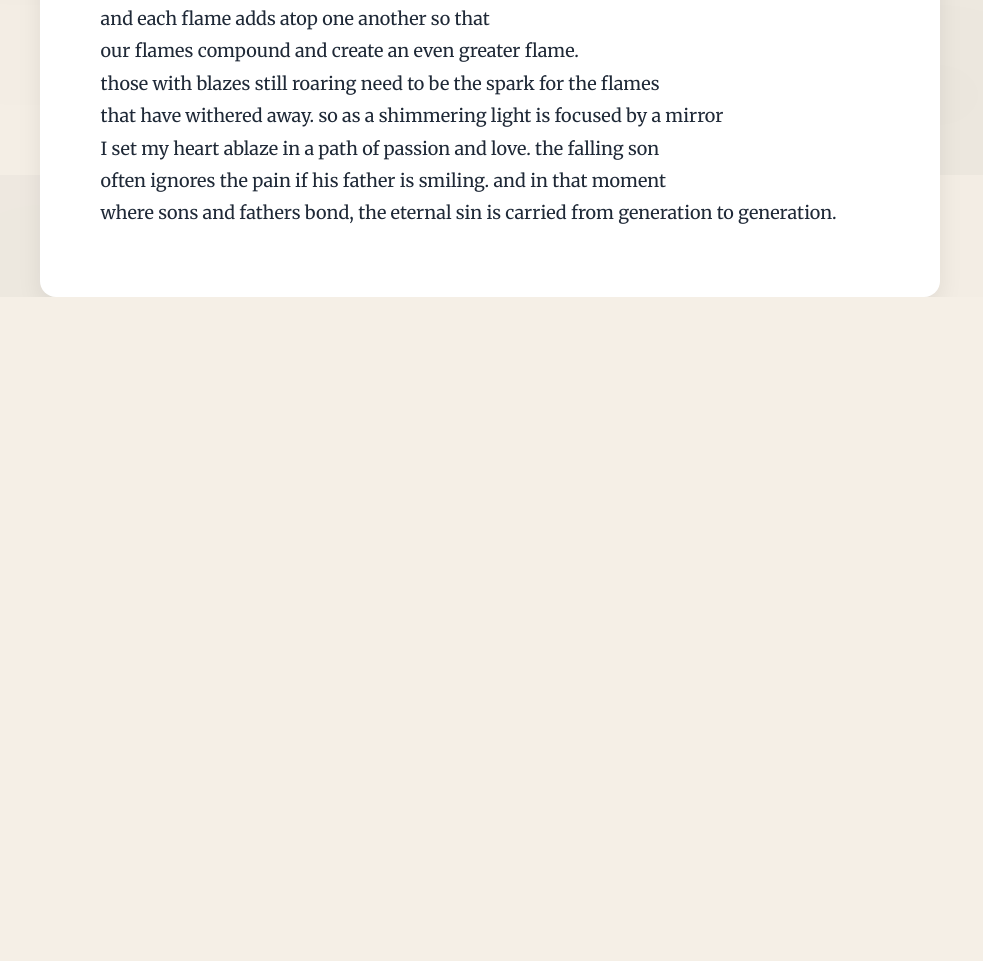
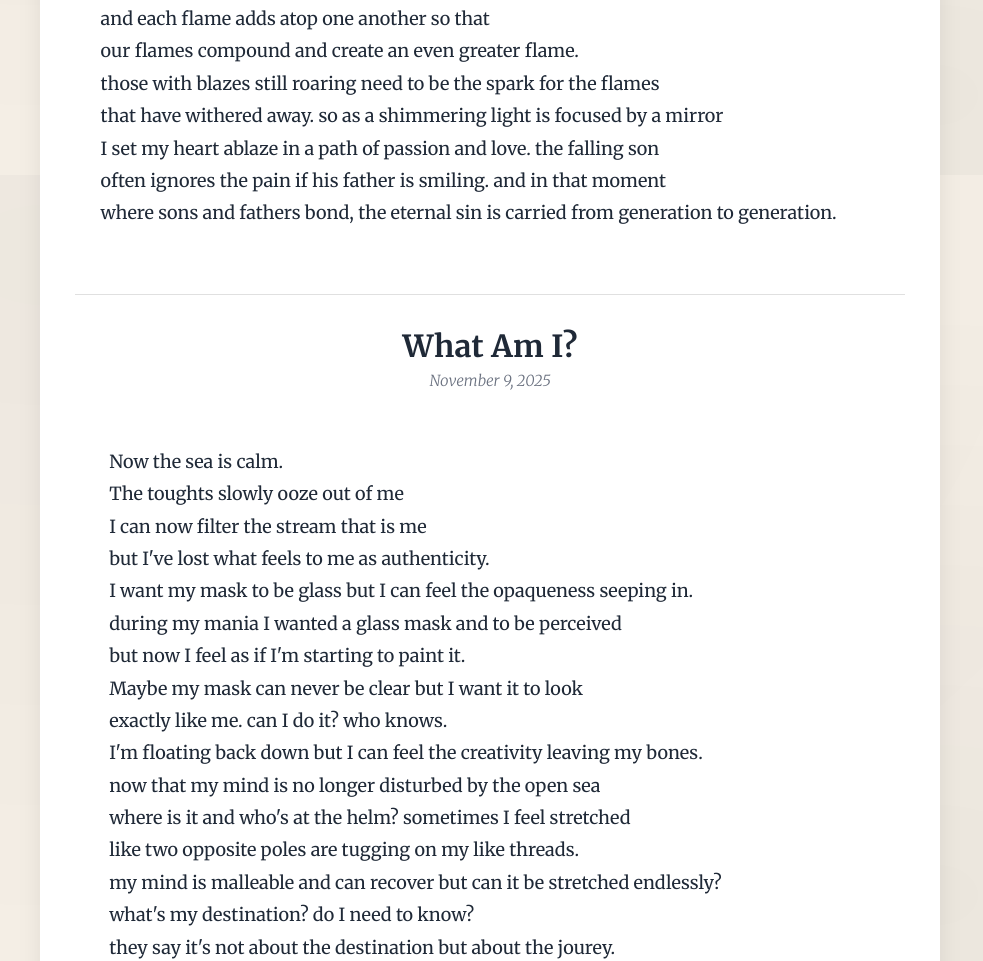
Before and after one commit to MisterChancho/misterchancho.github.io, a plain HTML site: page index.html in a window 1280 px wide. Shown: the part 625-1586 px from the top of the page, without its empty margins (150-1133 px from the left). Before the commit the page ends 922 px from the top, so only its background shows below. Drawn offline with Linux system fonts and the light colour scheme.

Commit message:
Add files via upload

```diff
--- a/index.html
+++ b/index.html
@@ -69,6 +69,12 @@
       margin: 0 0 0.25rem 0;
       font-size: clamp(1.6rem, 2vw + 1rem, 2.25rem);
       line-height: 1.2;
+      letter-spacing: 0.2px;
+    }
+    h2 {
+      margin: 0 0 0.25rem 0;
+      font-size: clamp(1.4rem, 1.6vw + 0.9rem, 1.9rem);
+      line-height: 1.25;
       letter-spacing: 0.2px;
     }
     .author {
@@ -157,6 +163,38 @@
       often ignores the pain if his father is smiling. and in that moment
       where sons and fathers bond, the eternal sin is carried from generation to generation.
     </article>
+
+    <hr style="margin: 2rem 0; border: 0; border-top: 1px solid rgba(0,0,0,0.12);" aria-hidden="true" />
+
+    <section aria-label="Second poem">
+      <header>
+        <h2>What Am I?</h2>
+        <p class="author"><time datetime="2025-11-09">November 9, 2025</time></p>
+      </header>
+
+      <article class="poem" aria-label="Poem text">
+        Now the sea is calm.
+        The toughts slowly ooze out of me
+        I can now filter the stream that is me
+        but I've lost what feels to me as authenticity.
+        I want my mask to be glass but I can feel the opaqueness seeping in.
+        during my mania I wanted a glass mask and to be perceived
+        but now I feel as if I'm starting to paint it.
+        Maybe my mask can never be clear but I want it to look
+        exactly like me. can I do it? who knows.
+        I'm floating back down but I can feel the creativity leaving my bones.
+        now that my mind is no longer disturbed by the open sea
+        where is it and who's at the helm? sometimes I feel stretched
+        like two opposite poles are tugging on my like threads.
+        my mind is malleable and can recover but can it be stretched endlessly?
+        what's my destination? do I need to know?
+        they say it's not about the destination but about the jourey.
+        do I need to know my destination to take joy in the journey?
+        I think no. I'm a helsman who's destination is at the whim of the seas.
+        Is the sea calm or tumultuous? it is both at the same time.
+        where will the god of storms take me next?
+      </article>
+    </section>
   </main>
 </body>
 </html>
```
